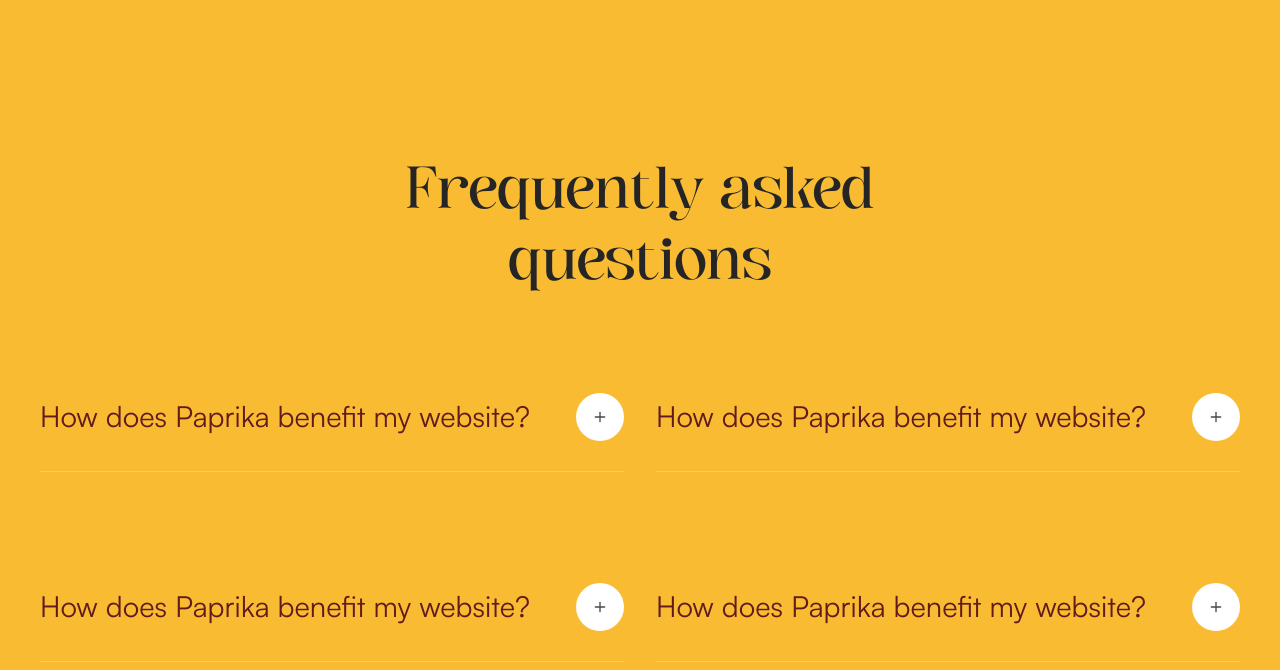
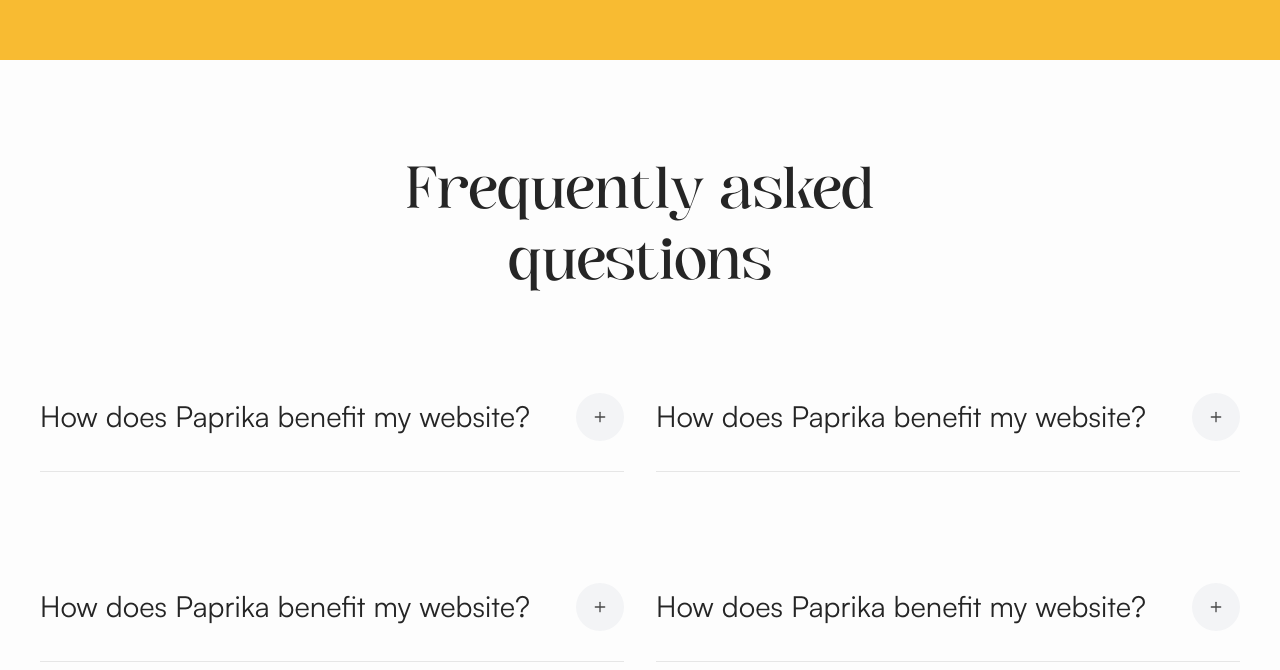
Before and after one commit to Ekpo-Emmanuel/akira-studios-v2, a Next.js app: page /about in a window 1280 px wide. Shown: the part 5687-6357 px from the top of the page. Built offline with nearby package versions, Linux system fonts and the light colour scheme.

Commit message:
style: updated paddings

```diff
--- a/app/_components/Faq.tsx
+++ b/app/_components/Faq.tsx
@@ -53,8 +53,8 @@ const Faq = () => {
   };
 
   return (
-    <div className="bg-darkyellow">
-      <div className="px-4 sm:px-[2.5rem] py-[5rem] md:py-24 lg:py-38 max-w-7xl mx-auto">
+    <div className="">
+      <div className="px-4 sm:px-[2.5rem] py-[5rem] md:py-24 lg:py-38 max-w-[90rem] mx-auto">
         <p
           className={`${bentoga.className} antialiased lg:text-center max-w-lg lg:mx-auto text-[2.4rem] sm:text-[3.7rem] font-medium leading-[1.2]`}
         >
@@ -64,15 +64,15 @@ const Faq = () => {
           {faqs.map((faq, index) => (
             <div
               key={index}
-              className="py-5 sm:py-[3rem] lg:py-[1.9rem] border-b border-[#dfc9b3] cursor-pointer"
+              className="py-5 sm:py-[3rem] lg:py-[1.9rem] border-b border-dblack/10 cursor-pointer"
               onClick={() => toggleAccordion(index)}
             >
               <div className={`flex flex-col ${activeIndex === index ? "gap-7" : ""}`}>
                 <div className="flex items-center gap-2 justify-between">
-                  <p className="text-[1.8125rem] text-[#621b1d]">
+                  <p className="text-[1.8125rem] ">
                     {faq.question}
                   </p>
-                  <div className="bg-lightyellow rounded-[100%] w-[3rem] h-[3rem] flex items-center justify-center text-[#484848] p-4">
+                  <div className="bg-gray-100 rounded-[100%] w-[3rem] h-[3rem] flex items-center justify-center text-[#484848] p-4">
                     {activeIndex === index ? (
                       <Minus />
                     ) : (
@@ -89,7 +89,7 @@ const Faq = () => {
                   transition={{ duration: 0.3 }}
                   className="overflow-hidden"
                 >
-                  <p className="leading-[1.5] text-[1rem] text-[#621b1d]">
+                  <p className="leading-[1.5] text-[1rem] ">
                     {faq.answer}
                   </p>
                 </motion.div>
```
